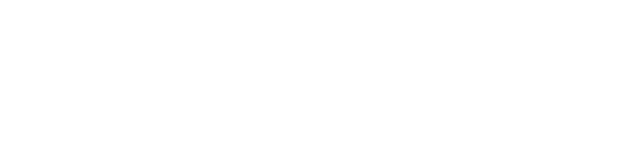
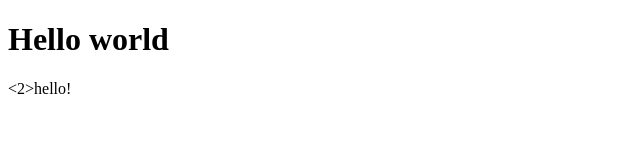
Before and after one commit to BeGoodFrontLeriia/project2, a plain HTML site: page index.html in a window 1280 px wide. Shown: the whole page, without its empty margins (0-640 px from the left). Drawn offline with Linux system fonts and the light colour scheme.

Commit message:
index.html.mod

```diff
--- a/index.html
+++ b/index.html
@@ -7,6 +7,7 @@
     <title>Document</title>
 </head>
 <body>
-
+    <h1>Hello world</h1>
+    <2>hello!</2>
 </body>
 </html>
```
